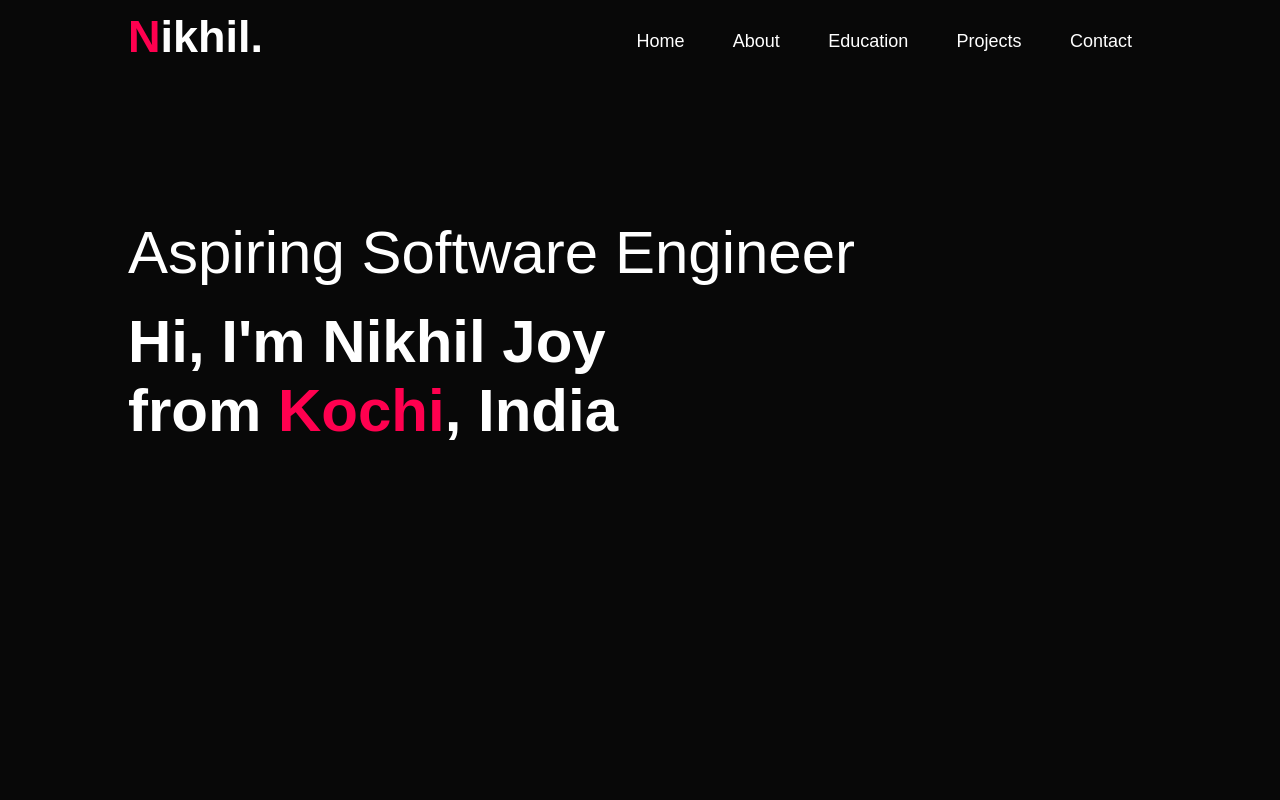
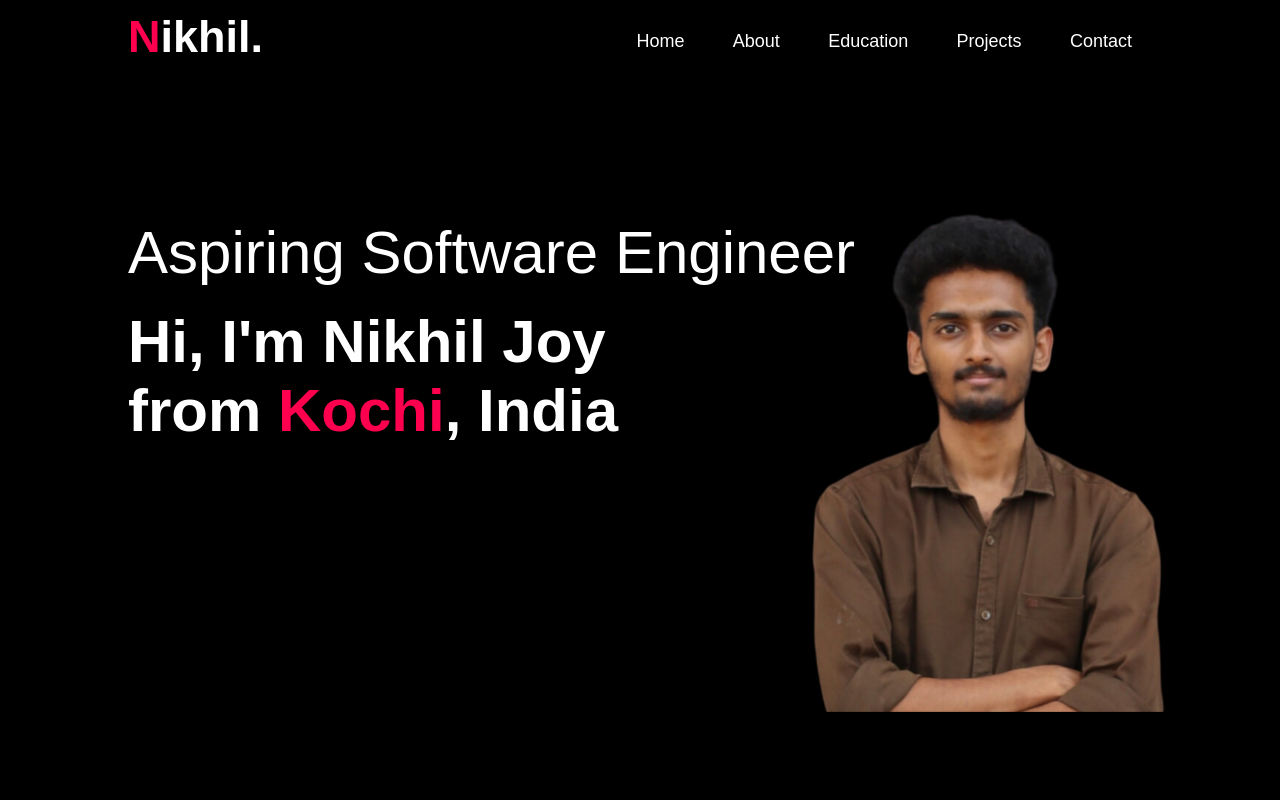
Before and after one commit to nikhiljoy003/Port, a plain HTML site: page index.html in a window 1280 px wide. Shown: the top 800 px of the page. Drawn offline with Linux system fonts and the light colour scheme.

Commit message:
Update style.css

```diff
--- a/style.css
+++ b/style.css
@@ -14,7 +14,7 @@ body{
 #header{
     width: 100%;
     height: 100vh;
-    background-image: url(image/nikhil.jpeg);
+    background-image: url(nikhil.jpeg);
     background-size: cover;
     background-position: center;
 }
```
